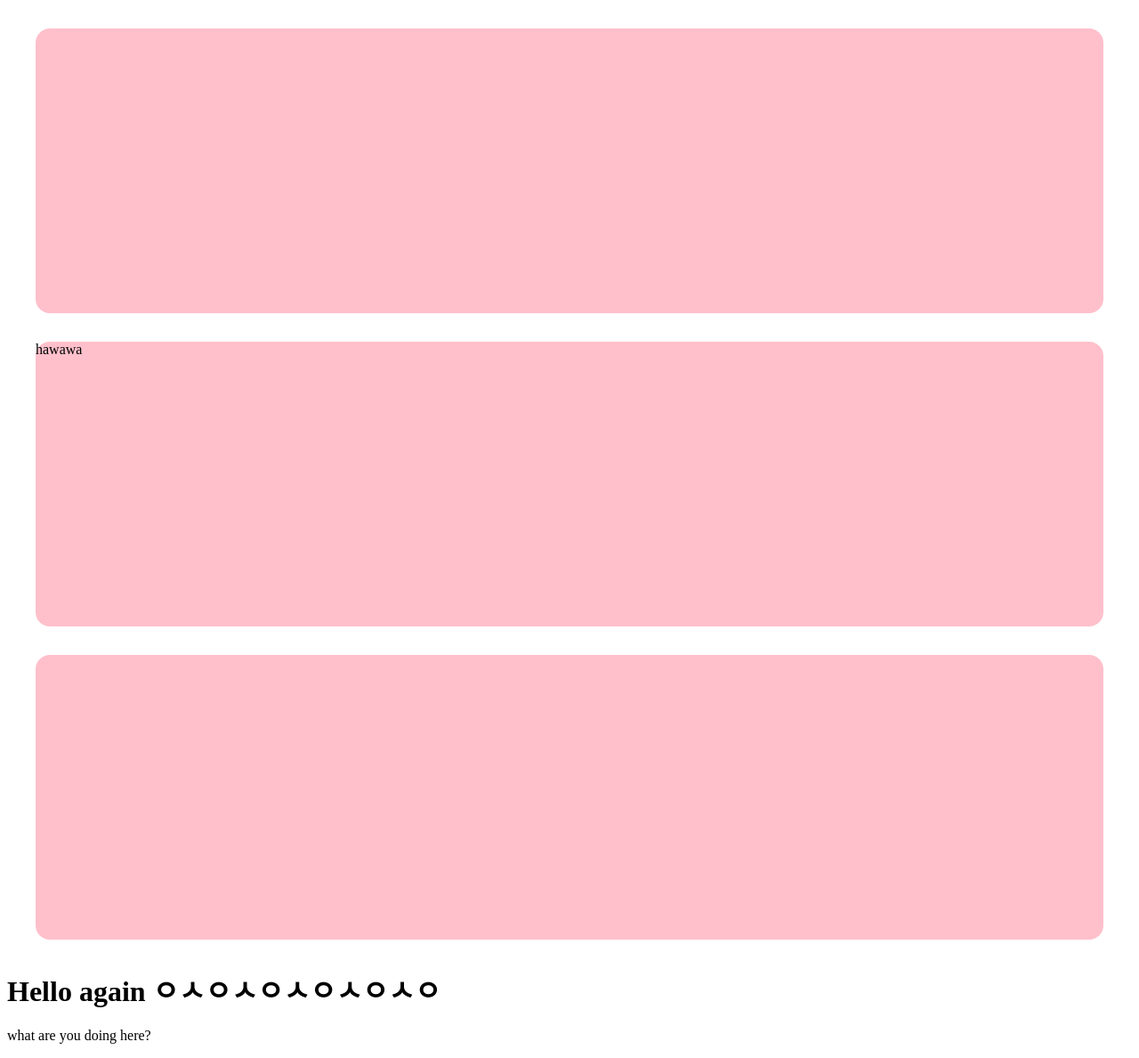
After one commit to misojun50/git_mytest2, a Django app: template accountapp/templates/accountapp/hello_again.html in a window 1280 px wide. The commit adds this page. Shown: the whole page at 89% size. Run offline with Django 3.2, Linux system fonts and the light colour scheme; the template is opened without the code that fills it, so the values that code supplies are empty; parts of the project's set-up code (start-up, migrations or seed data) failed here and were passed over.

Commit message:
7/5 mytest2 commit

```diff
--- /dev/null
+++ b/accountapp/templates/accountapp/hello_again.html
@@ -0,0 +1,8 @@
+{% extends 'base.html' %}
+
+{% block content %}
+<div style="height: 20rem; background-color: pink; margin: 2rem; border-radius: 1rem">
+    <p> hawawa</p>
+
+</div>
+{% endblock %}
--- a/accountapp/views.py
+++ b/accountapp/views.py
@@ -4,4 +4,4 @@ from django.shortcuts import render
 # Create your views here.
 
 def hello_again(request):
-    return render(request,'base.html')
+    return render(request,'accountapp/hello_again.html')
--- a/templates/base.html
+++ b/templates/base.html
@@ -1,12 +1,24 @@
 <!DOCTYPE html>
 <html lang="en">
-<head>
-    <meta charset="UTF-8">
-    <title>Title</title>
-</head>
+
+{% include 'head.html' %}
+
 <body>
+{% include 'header.html' %}
+
+{% block content %}
+
+{% endblock %}
+
+{% include 'footer.html' %}
+
 
 <h1>Hello again ㅇㅅㅇㅅㅇㅅㅇㅅㅇㅅㅇ</h1>
 
+<p class="wt">
+    what are you doing here?
+
+</p>
+
 </body>
 </html>
--- /dev/null
+++ b/templates/footer.html
@@ -0,0 +1,4 @@
+<div style="height: 20rem; background-color: pink; margin: 2rem; border-radius: 1rem">
+
+
+</div>
--- /dev/null
+++ b/templates/head.html
@@ -0,0 +1,4 @@
+<head>
+    <meta charset="UTF-8">
+    <title>What are you doing?</title>
+</head>
--- /dev/null
+++ b/templates/header.html
@@ -0,0 +1,4 @@
+<div style="height: 20rem; background-color: pink; margin: 2rem; border-radius: 1rem">
+
+
+</div>
```
